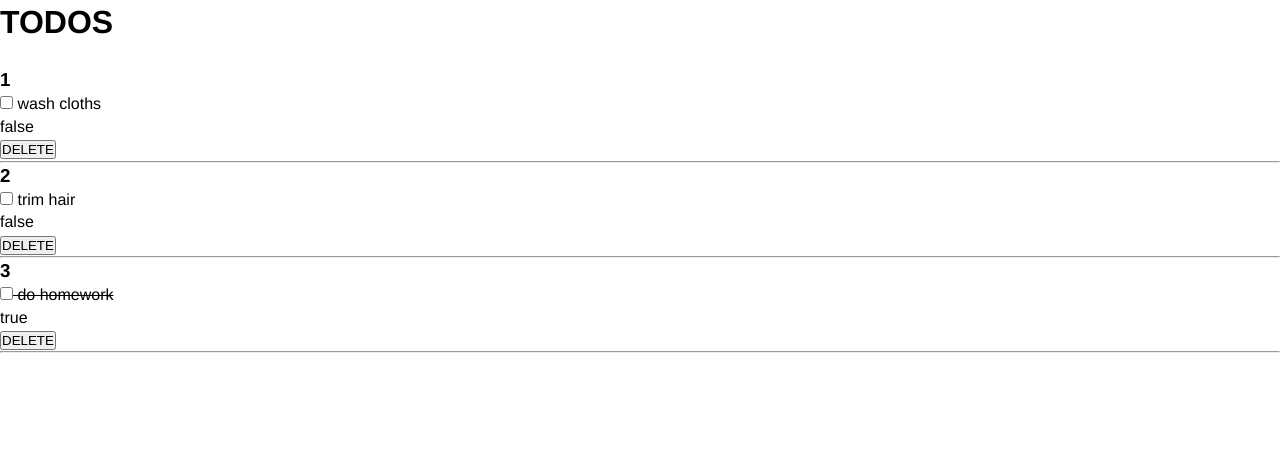
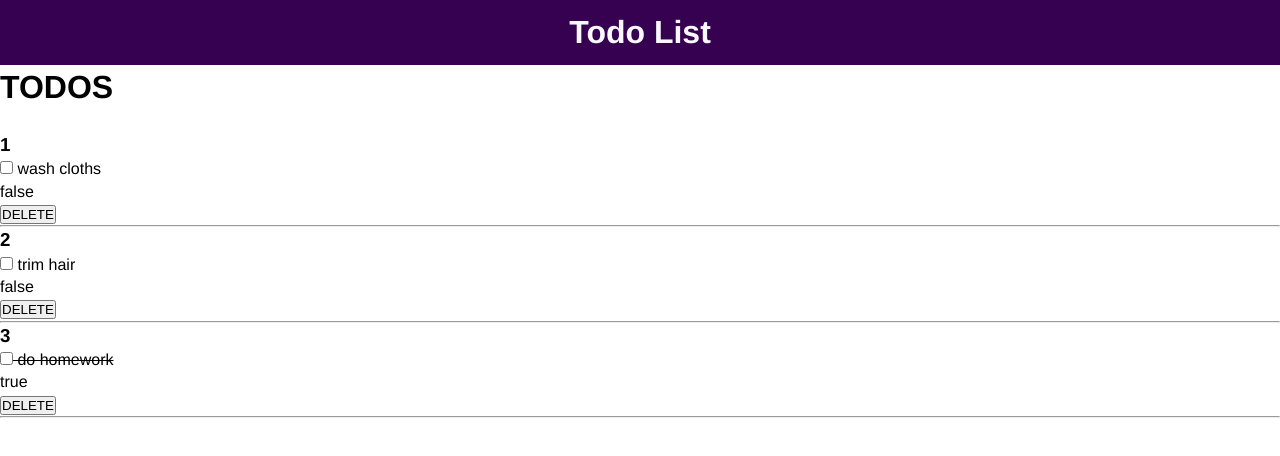
Before and after one commit to nikheal25/vue-first, a Vue app: page / in a window 1280 px wide. Shown: the top 456 px of the page. Built offline with nearby package versions, Linux system fonts and the light colour scheme.

Commit message:
Added header

```diff
--- a/src/App.vue
+++ b/src/App.vue
@@ -1,15 +1,18 @@
 <template>
   <div id="app">
+    <Header />
     <Todos v-bind:todos="todoList" v-on:del-todo="deleteToDo" />
   </div>
 </template>
 
 <script>
 import Todos from "./components/Todos";
+import Header from "./components/layout/Header";
 export default {
   name: "App",
   components: {
-    Todos
+    Todos,
+    Header
   },
   data() {
     return {
--- /dev/null
+++ b/src/components/layout/Header.vue
@@ -0,0 +1,22 @@
+<template>
+  <div>
+    <header>
+      <h1>Todo List</h1>
+    </header>
+  </div>
+</template>
+
+<script>
+export default {
+  name: "Header"
+};
+</script>
+
+<style scoped>
+header {
+  background: rgb(54, 1, 80);
+  color: ghostwhite;
+  text-align: center;
+  padding: 10px;
+}
+</style>
```
